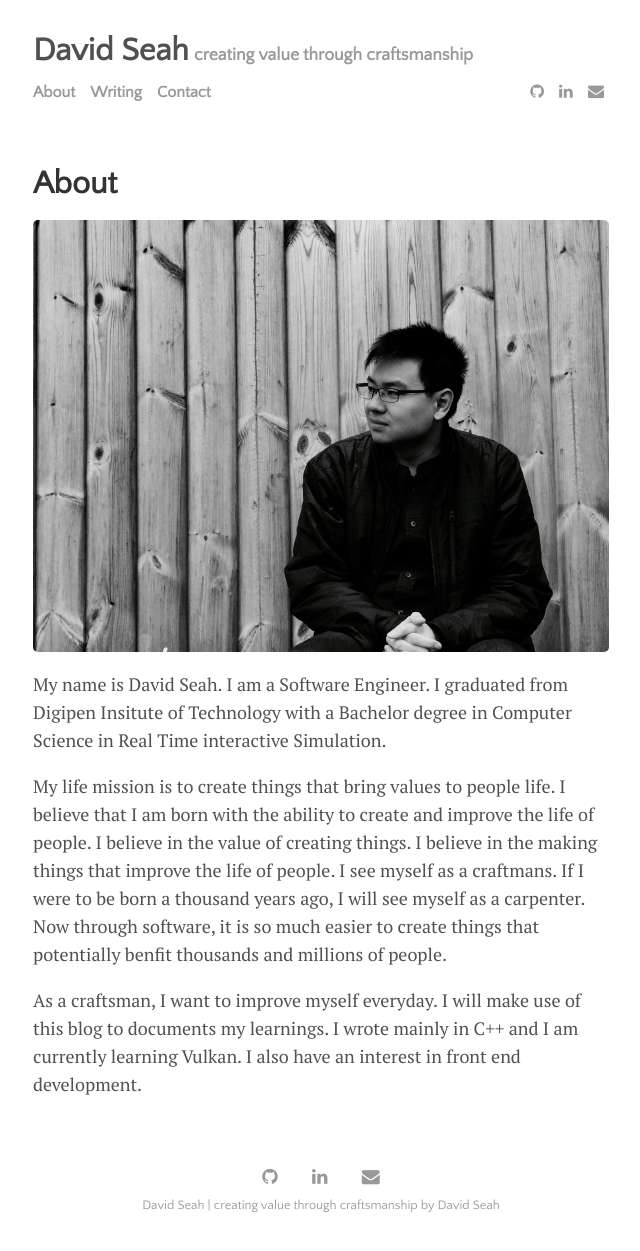
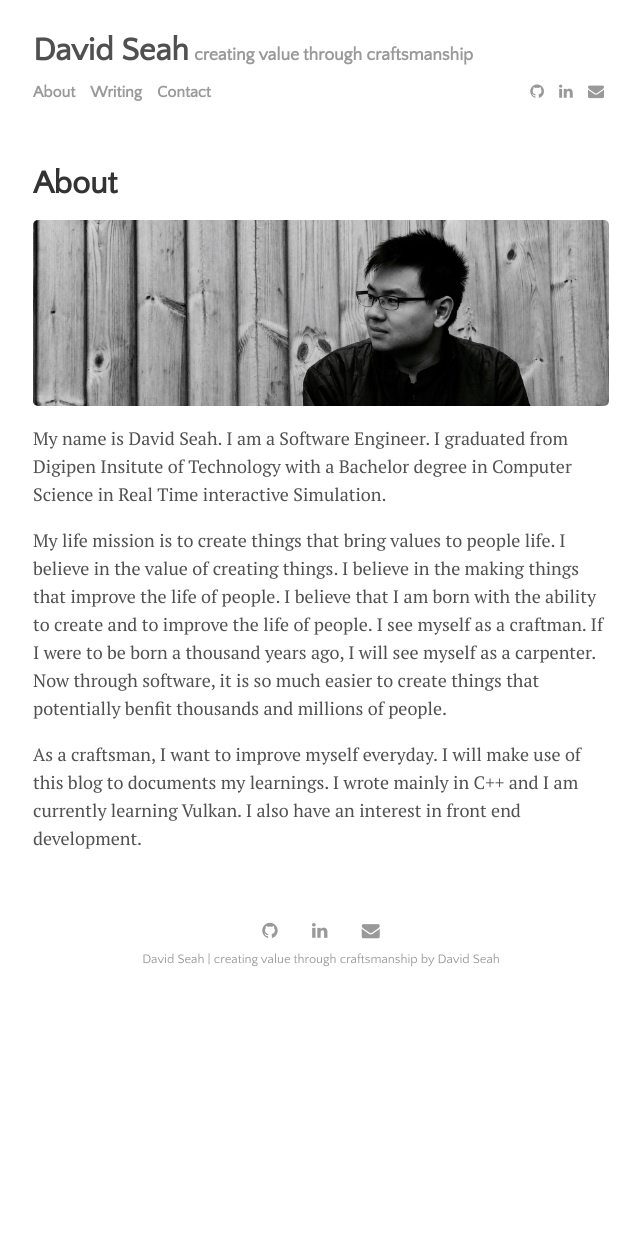
Before and after one commit to sengchong/sengchong.github.io, a Jekyll site: the page built from about.md, in a window 1280 px wide. Shown: the whole page, without its empty margins (319-959 px from the left). Built offline with Jekyll 4.4.1, drawn with Linux system fonts in a browser that asks for light colours; nearby versions of some CDN libraries; after the commit the page ends 1005 px from its top, so only the background shows below that.

Commit message:
edit about

```diff
--- a/about.md
+++ b/about.md
@@ -3,14 +3,15 @@ layout: page
 title: About
 ---
 
-![David Seah]({{ site.github.url }}/images/davidseah.jpg){:class="img-responsive"}
+![David Seah]({{ site.github.url }}/images/davidseah-teaser.jpg){:class="img-responsive"}
 
 My name is David Seah. I am a Software Engineer.
 I graduated from Digipen Insitute of Technology with a Bachelor degree in Computer Science in Real Time interactive Simulation.
 
-My life mission is to create things that bring values to people life. I believe that I am born with the ability to create and improve the life of people.
+My life mission is to create things that bring values to people life.
 I believe in the value of creating things. I believe in the making things that improve the life of people.
-I see myself as a craftmans. If I were to be born a thousand years ago, I will see myself as a carpenter.
+I believe that I am born with the ability to create and to improve the life of people.
+I see myself as a craftman. If I were to be born a thousand years ago, I will see myself as a carpenter.
 Now through software, it is so much easier to create things that potentially benfit thousands and millions of people.
 
 As a craftsman, I want to improve myself everyday. I will make use of this blog to documents my learnings.
```
